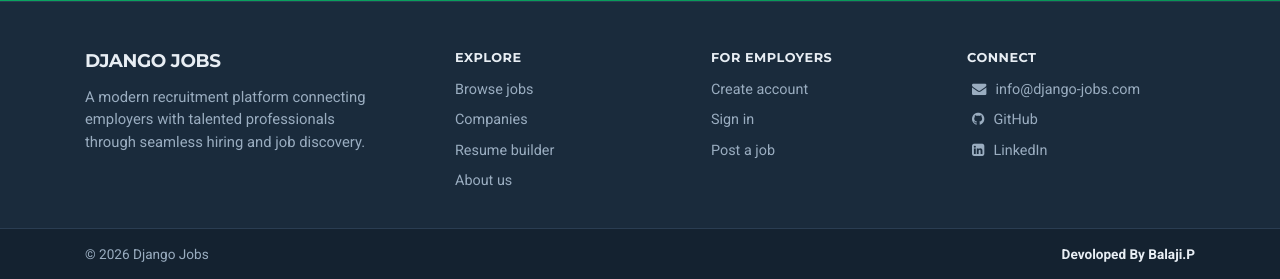
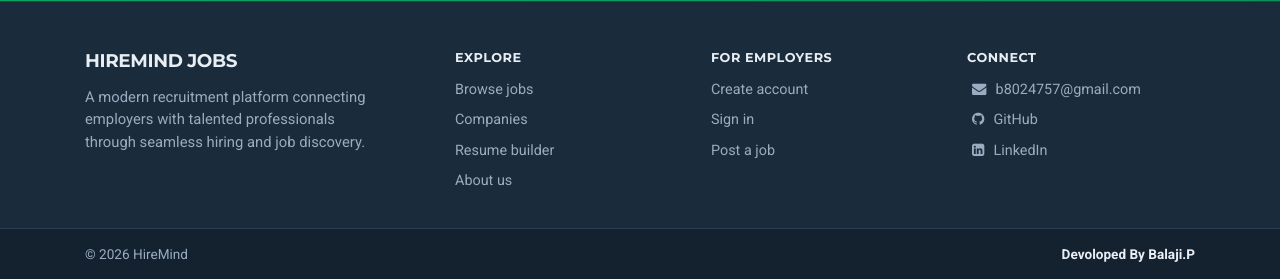
Before and after one commit to b8024757-droid/Django-Job-Portal, a Django app: template templates/home.html in a window 1280 px wide. Shown: the part 3517-3796 px from the top of the page. Run offline with Django 3.2, Linux system fonts and the light colour scheme; the template is opened without the code that fills it, so the values that code supplies are empty; parts of the project's set-up code (start-up, migrations or seed data) failed here and were passed over; some libraries are stand-ins or nearby versions.

Commit message:
Update base.html

```diff
--- a/templates/base.html
+++ b/templates/base.html
@@ -193,7 +193,7 @@
         <div class="container">
             <div class="site-footer__grid">
                 <div class="site-footer__brand">
-                    <h2>Django Jobs</h2>
+                    <h2>Hiremind Jobs</h2>
                     <p>A modern recruitment platform connecting employers with talented professionals through seamless hiring and job discovery.</p>
                 </div>
                 <div>
@@ -218,7 +218,7 @@
                     <ul class="site-footer__links">
                         <li>
                             <a href="mailto:b8024757@gmail.com">
-                                <i class="fa fa-envelope" aria-hidden="true"></i> info@django-jobs.com
+                                <i class="fa fa-envelope" aria-hidden="true"></i> b8024757@gmail.com
                             </a>
                         </li>
                         <li>
@@ -238,8 +238,8 @@
     </div>
     <div class="site-footer__bar">
         <div class="container site-footer__bar-inner">
-            <p>&copy; {% now "Y" %} Django Jobs</p>
-            <a href="https://github.com/manjurulhoque/django-job-portal" target="_blank" rel="noopener noreferrer">
+            <p>&copy; {% now "Y" %} HireMind </p>
+            <a href="https://github.com/b8024757-droid" target="_blank" rel="noopener noreferrer">
                 Devoloped By Balaji.P
             </a>
         </div>
```
